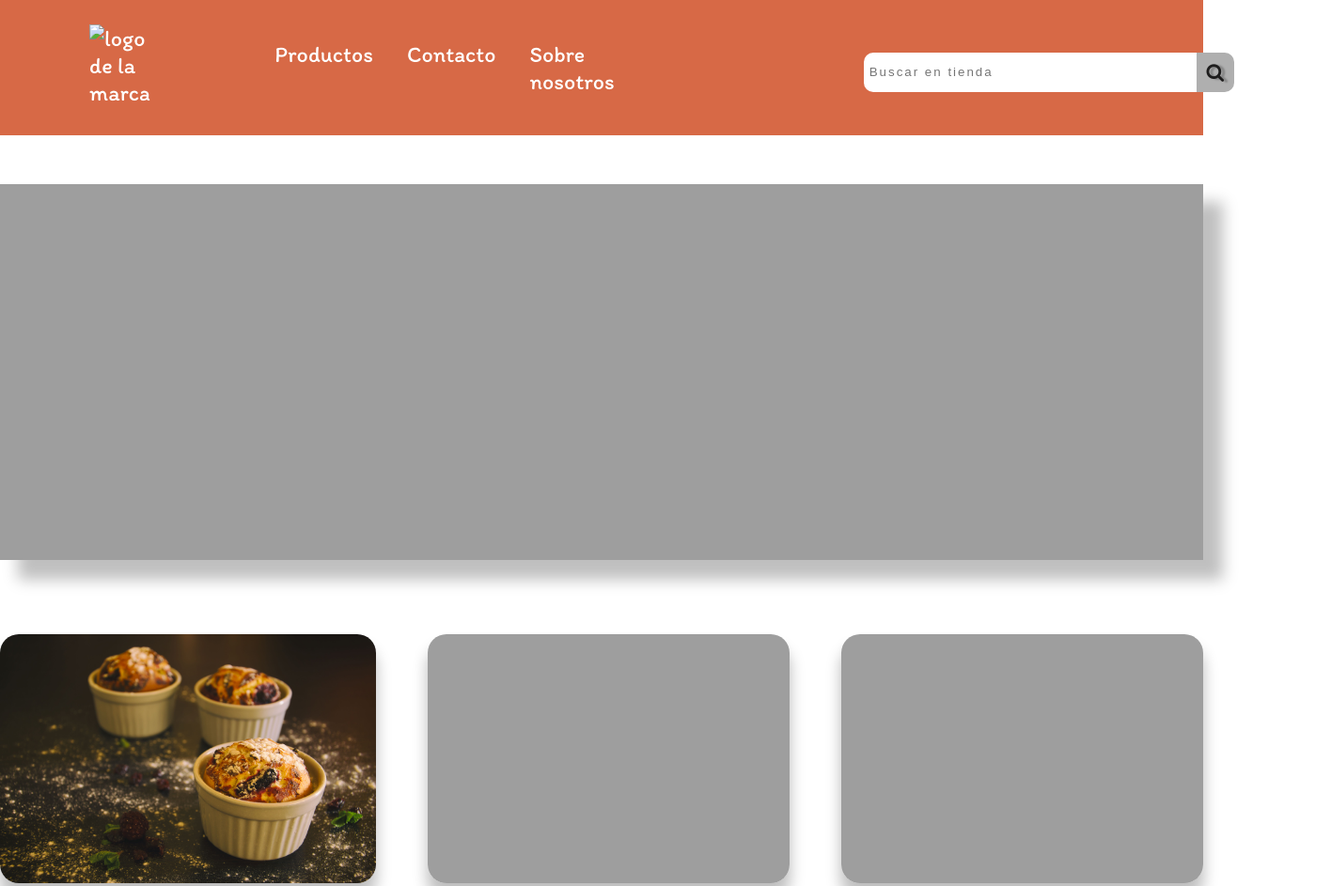
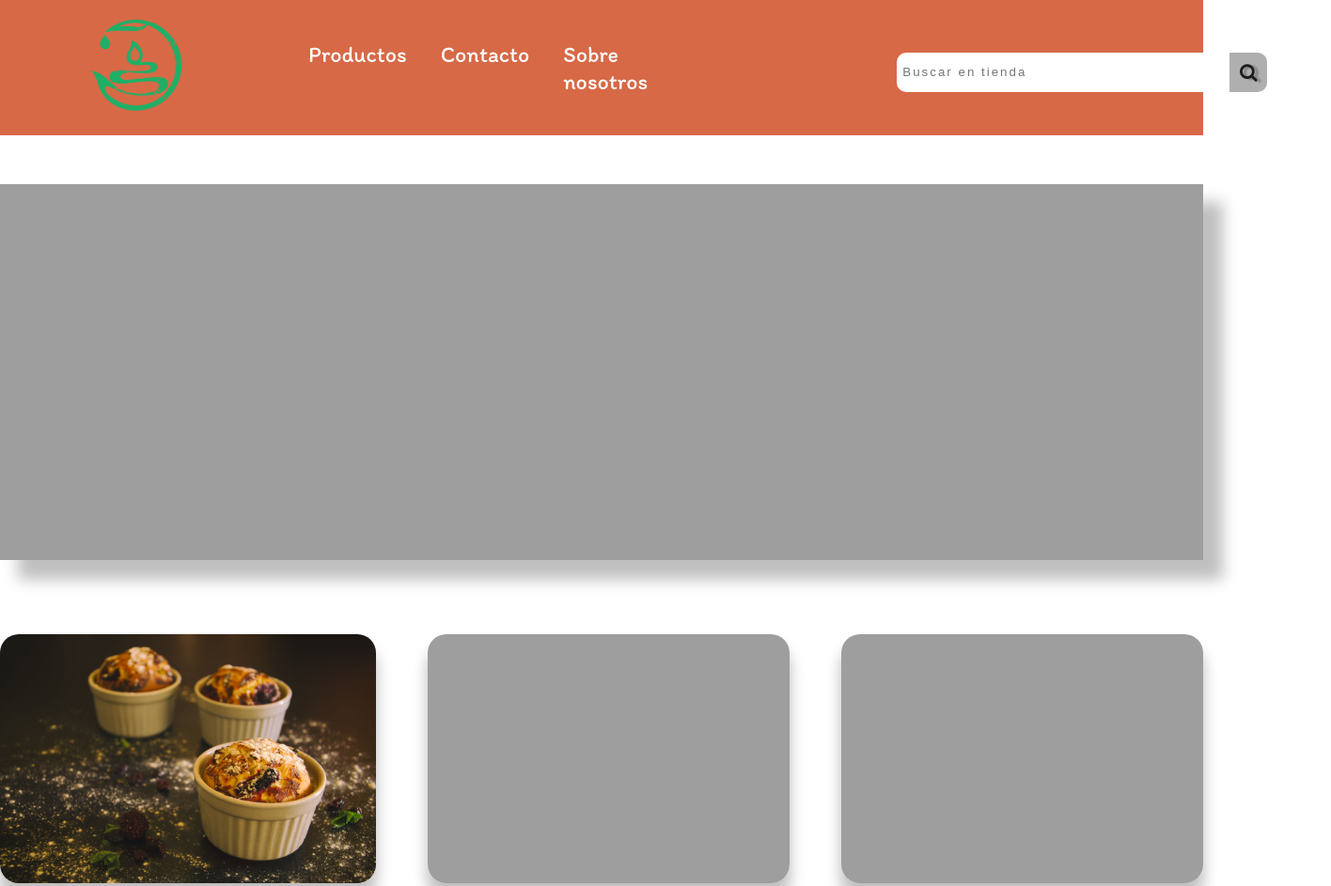
Before and after one commit to joanktalan/emprendimiento_pasteleria, a plain HTML site: page index.html in a window 1280 px wide. Shown: the top 943 px of the page at 94% size, 1416 px wide, since content can reach past the window. Drawn offline with Linux system fonts and the light colour scheme; the site is published under a folder, as on GitHub Pages, so addresses that start at the root find nothing.

Commit message:
Arreglado vista logo

```diff
--- a/index.html
+++ b/index.html
@@ -15,7 +15,7 @@
         <nav class="navbar">
 
                 <a href="./index.html">
-                    <img src="/public/imgs/logo_cortado.png" alt="logo de la marca" class="navbar__logo" width: 100px>
+                    <img src="./public/imgs/logo_cortado.png" alt="logo de la marca" class="navbar__logo" width: 100px>
                 </a>
 
 
```
